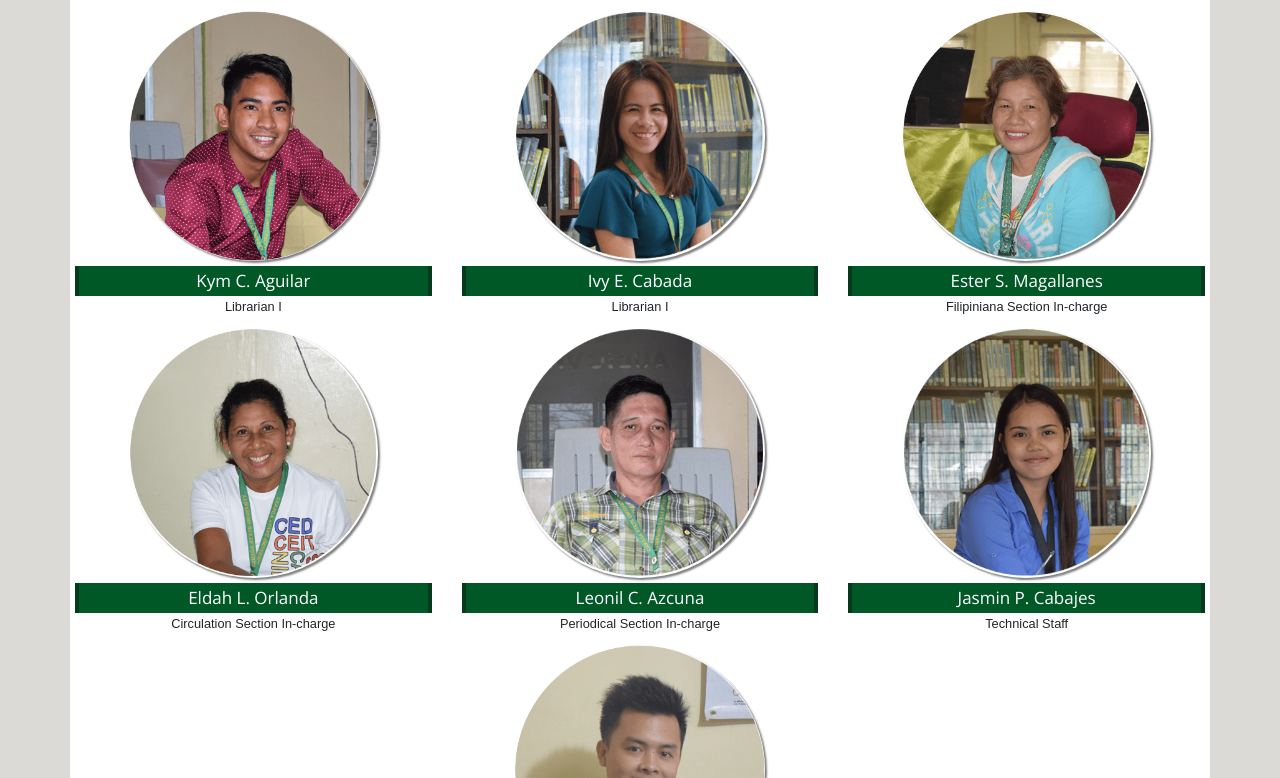
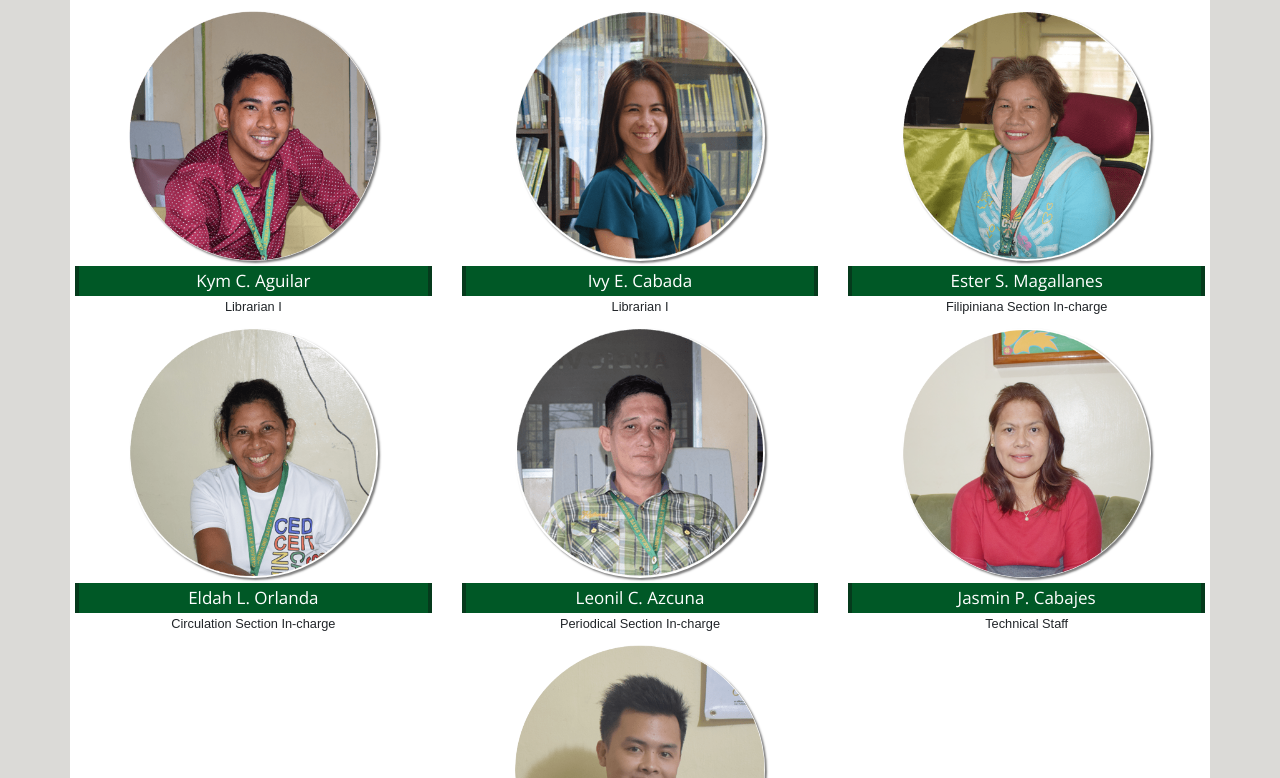
Before and after one commit to csulibrary/carsulibrary, a plain HTML site: page pages/personnel.html in a window 1280 px wide. Shown: the part 391-1169 px from the top of the page. Drawn offline with nearby package versions, Linux system fonts and the light colour scheme; files that its build step writes are made by us from their sources; files whose address does not match are found by name.

Commit message:
personnel image

```diff
--- a/pages/personnel.html
+++ b/pages/personnel.html
@@ -108,7 +108,7 @@
 
                   <div class = "col-lg-4 col-xs-6 col-sm-6">
                         <div class = "personnel">
-                          <img class = "per-img" src = "./../images/personnel/cabajes-min.png"/> <br/>
+                          <img class = "per-img" src = "./../images/personnel/beth.png"/> <br/>
                           <h4 class = "image-text"> Jasmin P. Cabajes    </h4>
                           <small class = "position"> Technical Staff </small>
                         </div>
```
Also changed, not shown: images/personnel/beth.png (added).
